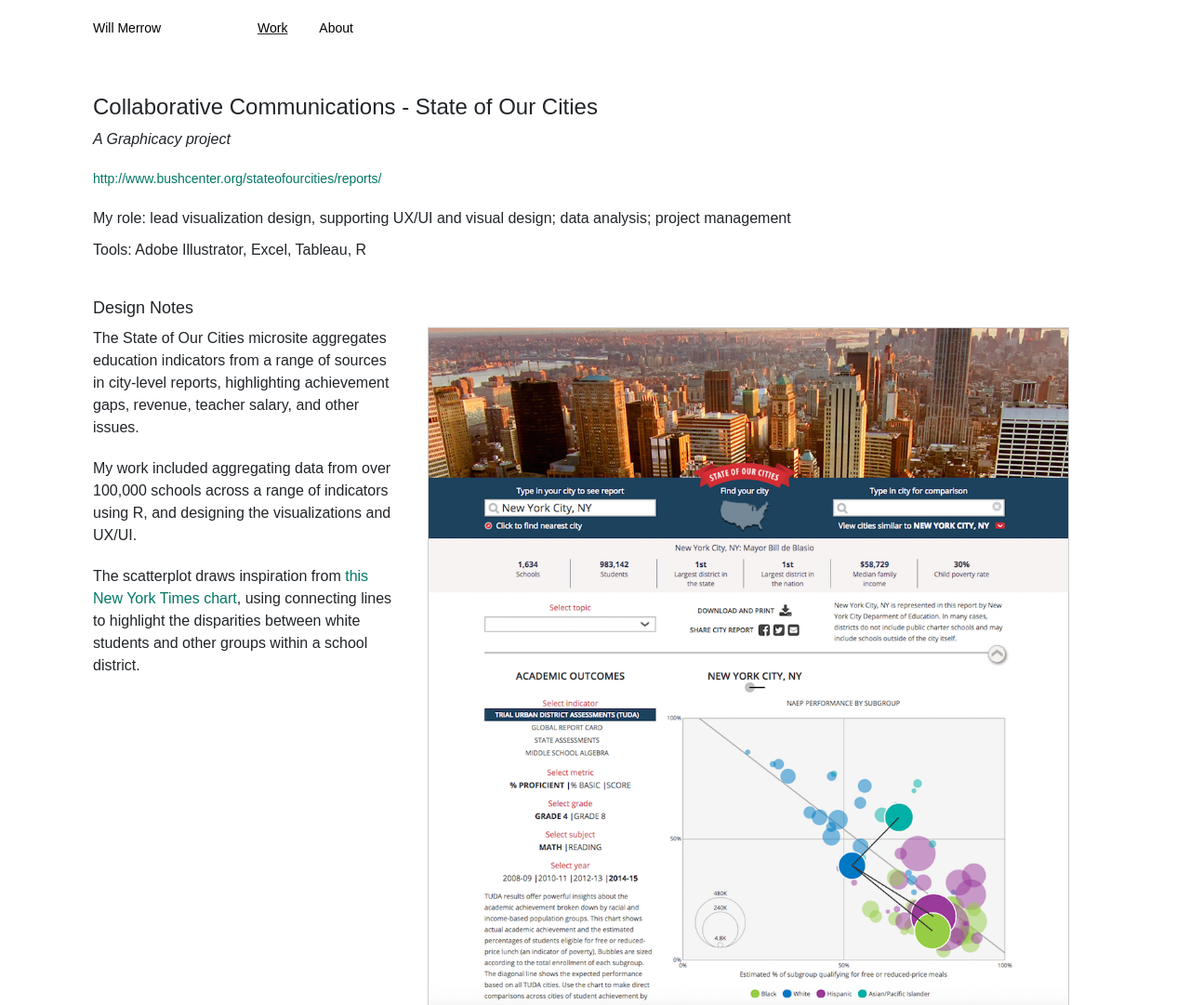
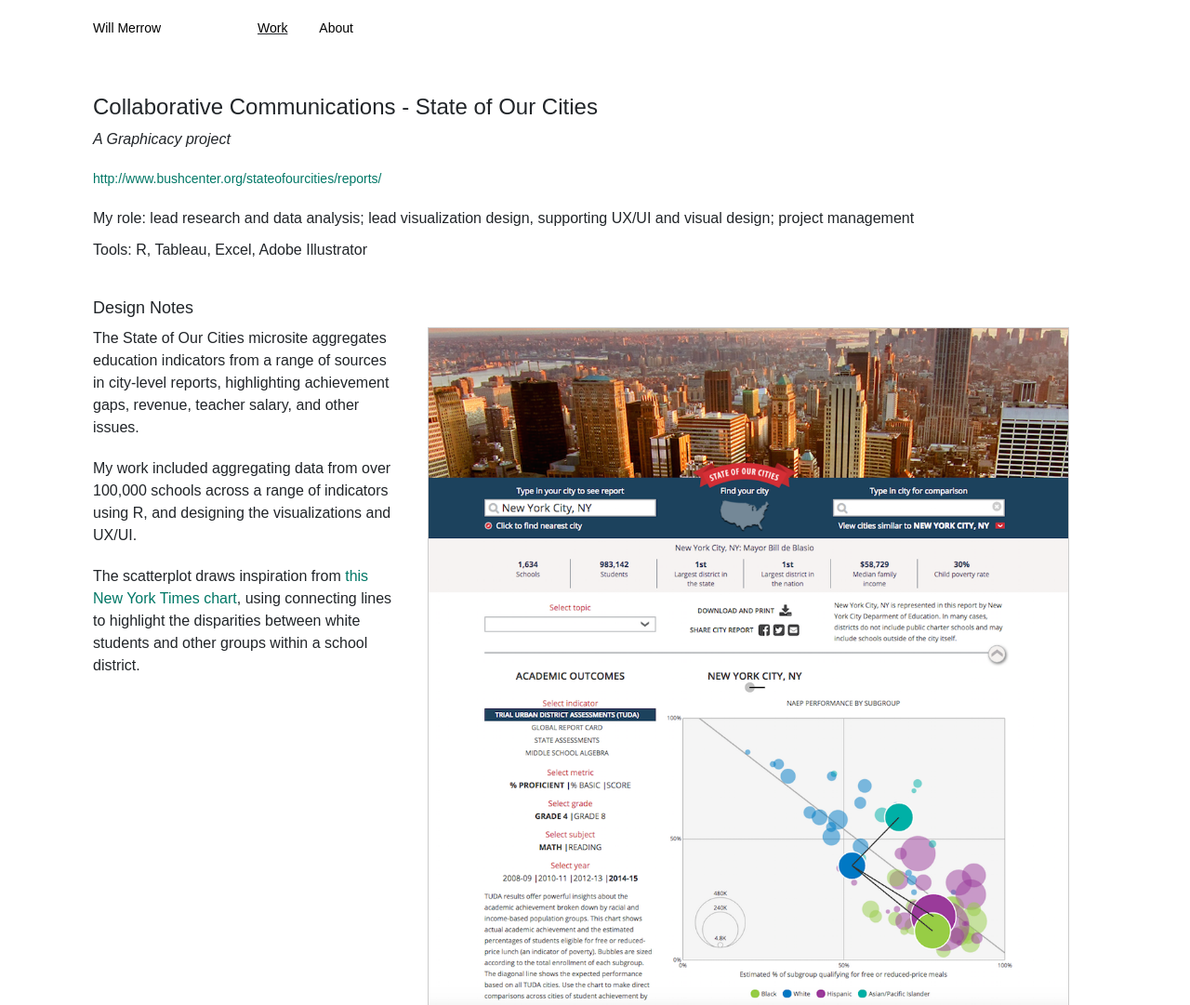
Before and after one commit to wmerrow/wmerrow.github.io, a plain HTML site: page work/state-of-our-cities.html in a window 1280 px wide. Shown: the top 1081 px of the page at 93% size. Drawn offline with nearby package versions, Linux system fonts and the light colour scheme.

Commit message:
update work descriptions

```diff
--- a/work/state-of-our-cities.html
+++ b/work/state-of-our-cities.html
@@ -37,8 +37,8 @@
 				<h2>Collaborative Communications - State of Our Cities</h2>
 				<p class="work-credit">A Graphicacy project</p>
 				<p class="work-link"><a href="http://www.bushcenter.org/stateofourcities/reports/" target="_blank">http://www.bushcenter.org/stateofourcities/reports/</a></p>
-				<p class="work-role">My role: lead visualization design, supporting UX/UI and visual design; data analysis; project management</p>
-				<p>Tools: Adobe Illustrator, Excel, Tableau, R</p>
+				<p class="work-role">My role: lead research and data analysis; lead visualization design, supporting UX/UI and visual design; project management</p>
+				<p>Tools: R, Tableau, Excel, Adobe Illustrator</p>
 			</div>
 			<div class="col-md-12">
 				<!-- <img class="work" src="../media/work/ppic-featured.png"> -->
```
Also changed, not shown: work/child-poverty.html (+1 -1 lines), work/education-poverty.html (+1 -1 lines).
